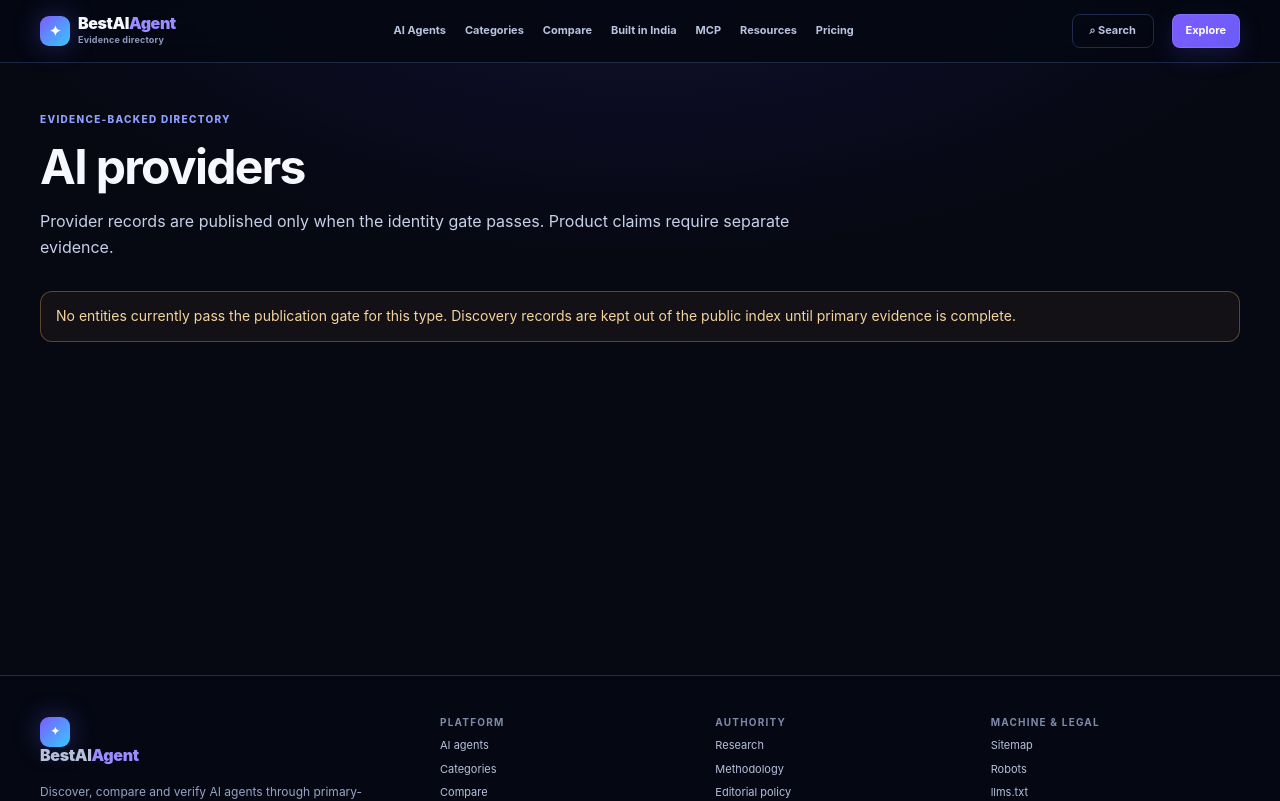
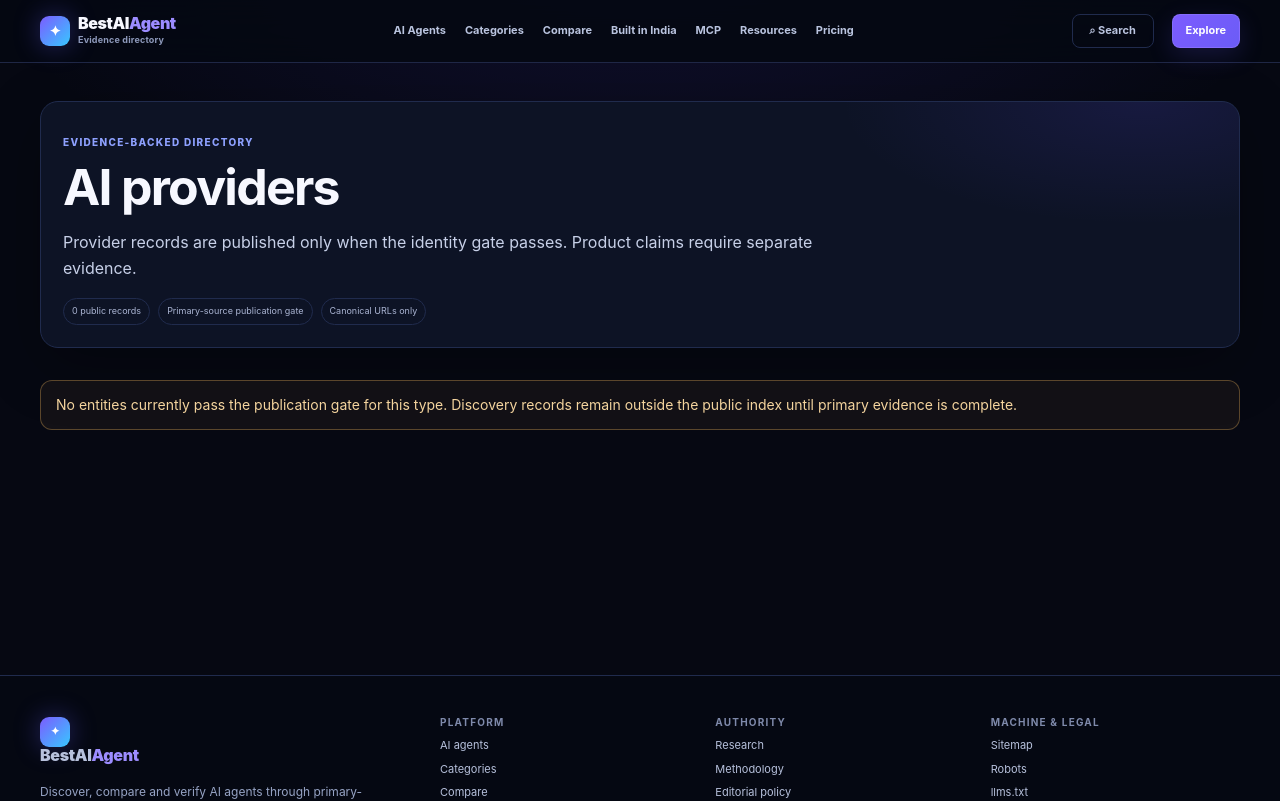
Before and after one commit to CodesbyFebin/bestaiagent.in, a Next.js app: page /providers in a window 1280 px wide. Shown: the top 801 px of the page. Built offline with nearby package versions, Linux system fonts and the light colour scheme.

Commit message:
ui: apply discovery directory treatment to entity listings

```diff
--- a/components/EntityDirectory.tsx
+++ b/components/EntityDirectory.tsx
@@ -4,10 +4,13 @@
 export function EntityDirectory({ type, title, description }: { type: EntityType; title: string; description: string }) {
   const items = entitiesByType(type);
   return <div className="shell detail">
-    <p className="eyebrow">Evidence-backed directory</p>
-    <h1 style={{ fontSize: "48px" }}>{title}</h1>
-    <p className="lead">{description}</p>
+    <section className="directoryHero">
+      <p className="eyebrow">Evidence-backed directory</p>
+      <h1>{title}</h1>
+      <p className="lead">{description}</p>
+      <div className="directoryMeta"><span>{items.length} public records</span><span>Primary-source publication gate</span><span>Canonical URLs only</span></div>
+    </section>
     <div className="grid">{items.map((entity) => <EntityCard entity={entity} key={entity.id} />)}</div>
-    {!items.length && <p className="warning">No entities currently pass the publication gate for this type. Discovery records are kept out of the public index until primary evidence is complete.</p>}
+    {!items.length && <p className="warning">No entities currently pass the publication gate for this type. Discovery records remain outside the public index until primary evidence is complete.</p>}
   </div>;
 }
```
